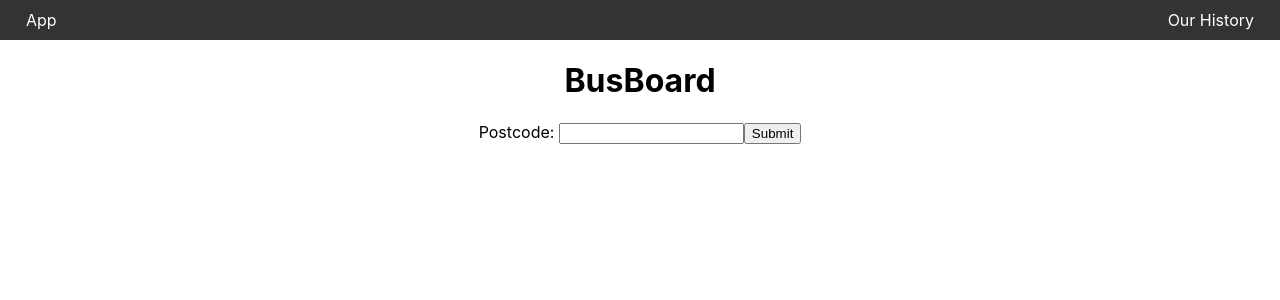
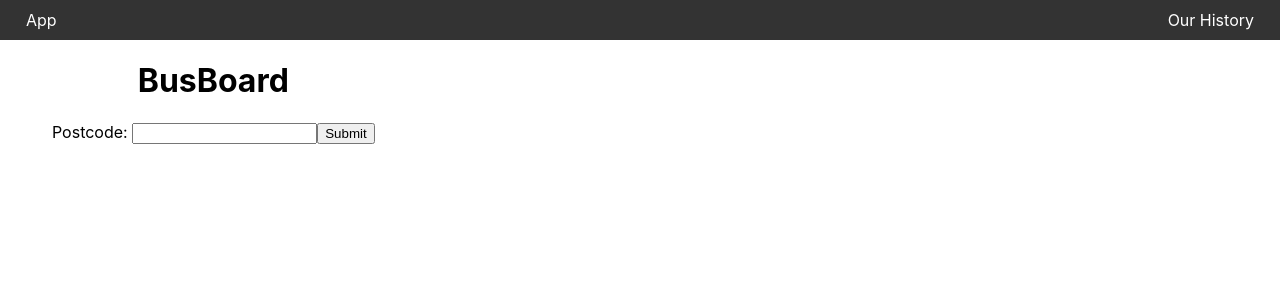
Before and after one commit to BenR211/bus-board, a React (Create React App) app: page / in a window 1280 px wide. Shown: the top 300 px of the page. Built offline with nearby package versions, Linux system fonts and the light colour scheme.

Commit message:
added a taskbar

```diff
--- a/src/App.tsx
+++ b/src/App.tsx
@@ -75,10 +75,9 @@ function App(): React.ReactElement {
             <input type="text" id="postcodeInput" onChange={updatePostcode}/>
             <input type="submit" value="Submit"/>
         </form>
-        <div className="centre">
           <BuildOuterBusStopList busStops={tableData} />
-        </div>
-     </div>);
+     </div>
+     );
 }
 
 
--- a/src/index.css
+++ b/src/index.css
@@ -34,6 +34,7 @@ code {
   display: flex;
   align-items: center;
   flex-direction: column;
+  width: 33.33%
 }
 .buses-history-page {
   display: flex;
```
